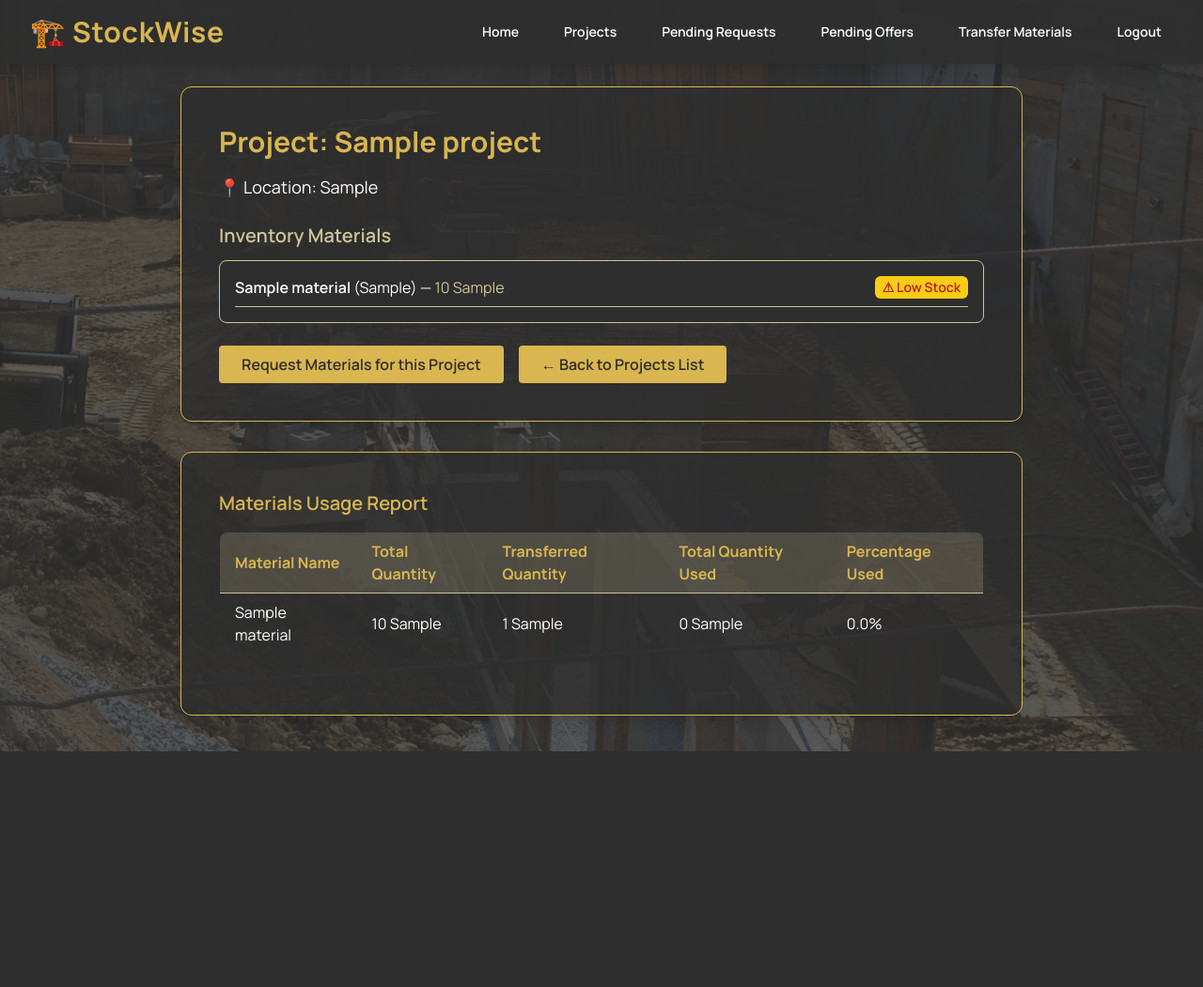
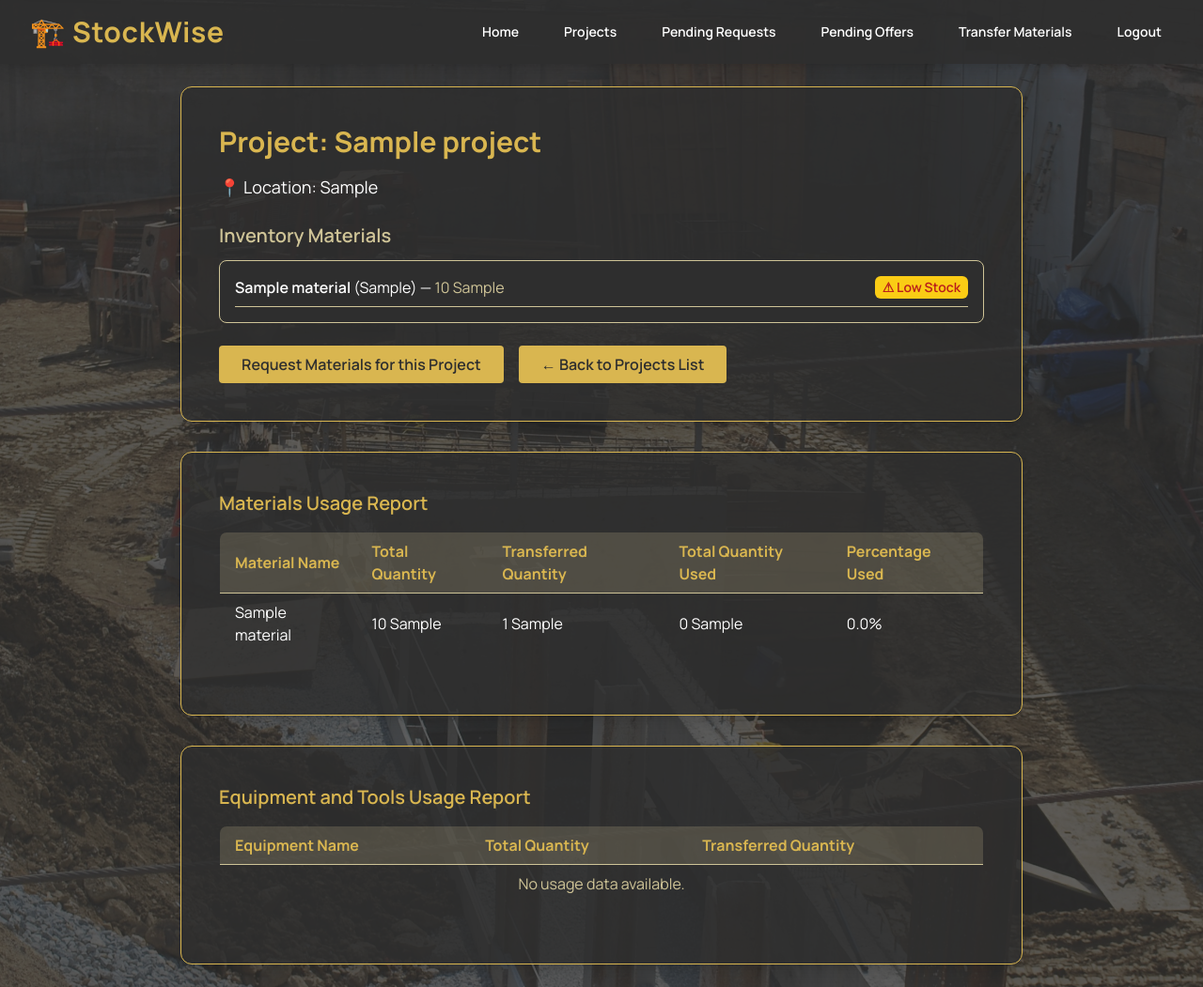
Before and after one commit to gianvalen/stockwise, a Django app: page /manager/projects/1/ in a window 1280 px wide. Shown: the whole page at 94% size. Before the commit the page ends 800 px from the top, so only its background shows below. Run offline with Django 5.2, Linux system fonts and the light colour scheme; a user stored in the database is signed in; tables that the repository leaves empty hold one stand-in row (values such as "Sample post"); some libraries are stand-ins or nearby versions.

Commit message:
Added equipment and tools usage report

```diff
--- a/stockwise/project_management/views.py
+++ b/stockwise/project_management/views.py
@@ -47,6 +47,7 @@
     project = get_object_or_404(Project, project_id=project_id)
     project_inventory = get_object_or_404(ProjectInventory, project=project)
 
+    # Get all inventory materials for this project
     materials_in_inventory = InventoryMaterial.objects.filter(
         inventory=project_inventory.inventory
     ).select_related('material').annotate(
@@ -57,36 +58,50 @@
         )
     )
 
-    report = []
+    materials_report = []
+    equipment_report = []
+
     for item in materials_in_inventory:
         if item.initial_quantity is None:
             item.initial_quantity = item.quantity
             item.save()
 
-        total_used = max((item.initial_quantity - item.quantity) - item.transferred_out, 0)
+        material_type = item.material.material_type
 
-        if item.initial_quantity > 0:
-            percentage_used = (total_used / item.initial_quantity) * 100
+        if material_type == 'Equipment and Tools':
+            # Equipment and Tools Report Entry
+            equipment_report.append({
+                'equipment_name': item.material.material_name,
+                'total_quantity': item.initial_quantity,
+                'transferred_quantity': item.transferred_out or 0,
+                'unit': item.material.unit,
+            })
         else:
-            percentage_used = 0
+            # Materials Usage Report Entry
+            total_used = max((item.initial_quantity - item.quantity) - item.transferred_out, 0)
 
-        report.append({
-            'material_name': item.material.material_name,
-            'total_quantity': item.initial_quantity,
-            'current_quantity': item.quantity,
-            'total_used': total_used,
-            'percentage_used': round(percentage_used, 2),
-            'unit': item.material.unit,
-            'transferred_quantity': item.transferred_out or 0,
-        })
+            if item.initial_quantity > 0:
+                percentage_used = (total_used / item.initial_quantity) * 100
+            else:
+                percentage_used = 0
+
+            materials_report.append({
+                'material_name': item.material.material_name,
+                'total_quantity': item.initial_quantity,
+                'current_quantity': item.quantity,
+                'total_used': total_used,
+                'percentage_used': round(percentage_used, 2),
+                'unit': item.material.unit,
+                'transferred_quantity': item.transferred_out or 0,
+            })
 
     context = {
         'project': project,
+        'materials_report': materials_report,
         'materials_in_inventory': materials_in_inventory,
-        'report': report,
+        'equipment_report': equipment_report,
     }
     return render(request, 'project_management/project_detail.html', context)
-
 
 def generate_pr_id():
     while True:
--- a/stockwise/stockwise/urls.py
+++ b/stockwise/stockwise/urls.py
@@ -22,11 +22,9 @@
 
 urlpatterns = [
     path('admin/', admin.site.urls),
-    path('admin', admin.site.urls),
     path("__reload__/", include("django_browser_reload.urls")),
     path('', HomePageView.as_view(), name='home'),
     path('procurement/', include('procurement.urls')),
-    path('user/', include('user_management.urls')),
     path('supply/', include('supply.urls')),
     path('warehouse/', include('warehouse.urls')),
     path('manager/', include('project_management.urls')),
--- a/stockwise/templates/project_management/project_detail.html
+++ b/stockwise/templates/project_management/project_detail.html
@@ -68,7 +68,7 @@
         </tr>
       </thead>
       <tbody>
-        {% for row in report %}
+        {% for row in materials_report %}
           <tr class="border-t border-muted">
             <td class="px-4 py-2">{{ row.material_name }}</td>
             <td class="px-4 py-2">{{ row.total_quantity }} {{ row.unit }}</td>
@@ -85,4 +85,35 @@
     </table>
   </div>
 </section>
+
+<!-- ✅ Monthly Report Card Styled Like Others -->
+<section class="bg-surface/80 rounded-xl shadow-lg p-6 sm:p-10 border border-primary max-w-4xl mx-auto mt-8">
+  <h4 class="text-xl font-semibold text-primary mb-4">Equipment and Tools Usage Report</h4>
+
+  <div class="overflow-x-auto">
+    <table class="w-full text-left text-secondary border border-muted rounded-lg overflow-hidden">
+      <thead class="bg-muted/20 text-base font-semibold text-primary">
+        <tr>
+          <th class="px-4 py-2 border-b border-muted">Equipment Name</th>
+          <th class="px-4 py-2 border-b border-muted">Total Quantity</th>
+          <th class="px-4 py-2 border-b border-muted">Transferred Quantity</th>
+        </tr>
+      </thead>
+      <tbody>
+        {% for row in equipment_report %}
+          <tr class="border-t border-muted">
+            <td class="px-4 py-2">{{ row.equipment_name }}</td>
+            <td class="px-4 py-2">{{ row.total_quantity }} {{ row.unit }}</td>
+            <td class="px-4 py-2">{{ row.transferred_quantity }} {{ row.unit }}</td>
+          </tr>
+        {% empty %}
+          <tr>
+            <td colspan="4" class="px-4 py-2 text-muted text-center">No usage data available.</td>
+          </tr>
+        {% endfor %}
+      </tbody>
+    </table>
+  </div>
+</section>
+
 {% endblock %}
```
Also changed, not shown: stockwise/templates/warehouse/project_detail.html (+32 -2 lines), stockwise/warehouse/views.py (+32 -14 lines).
